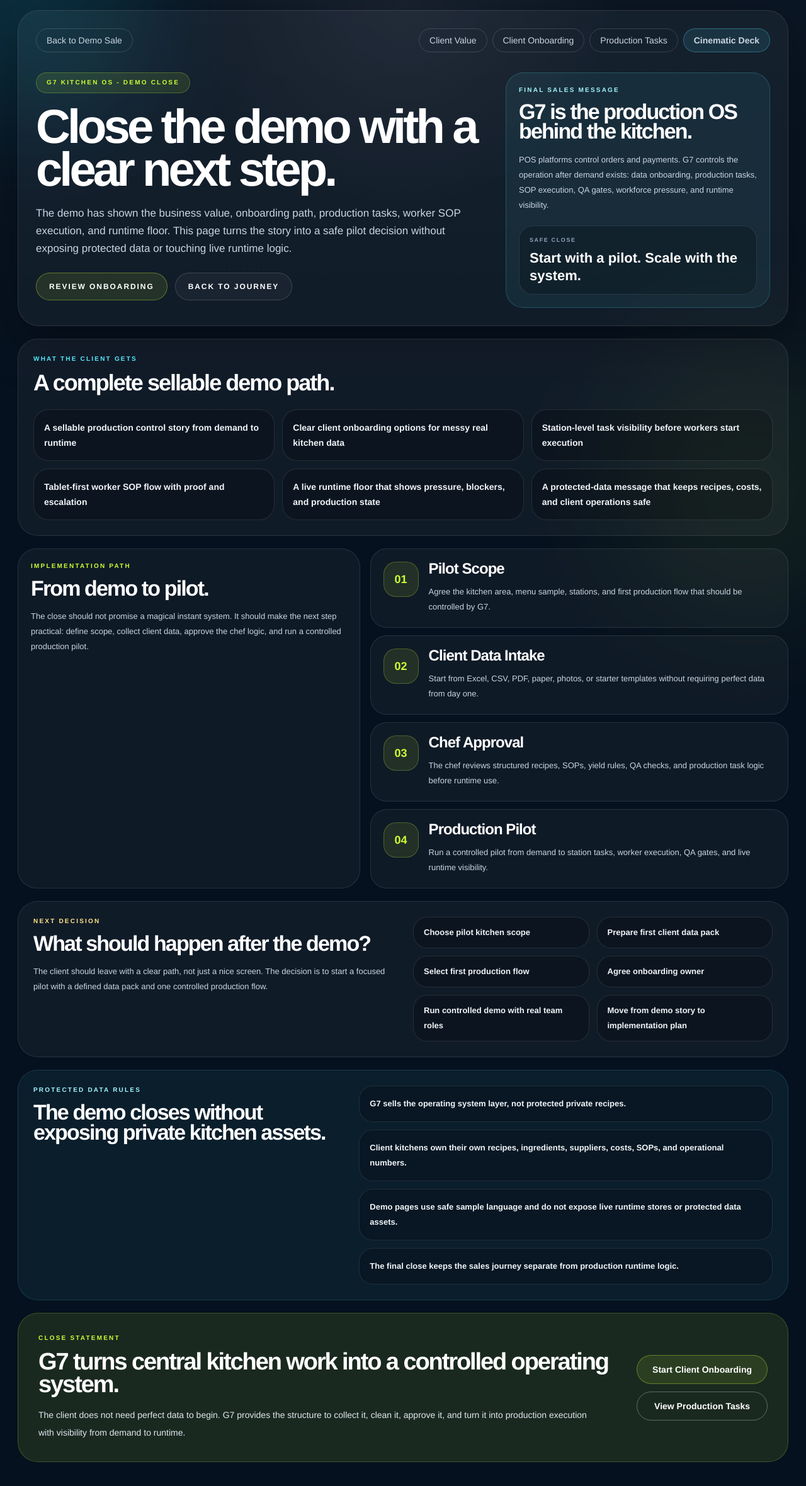
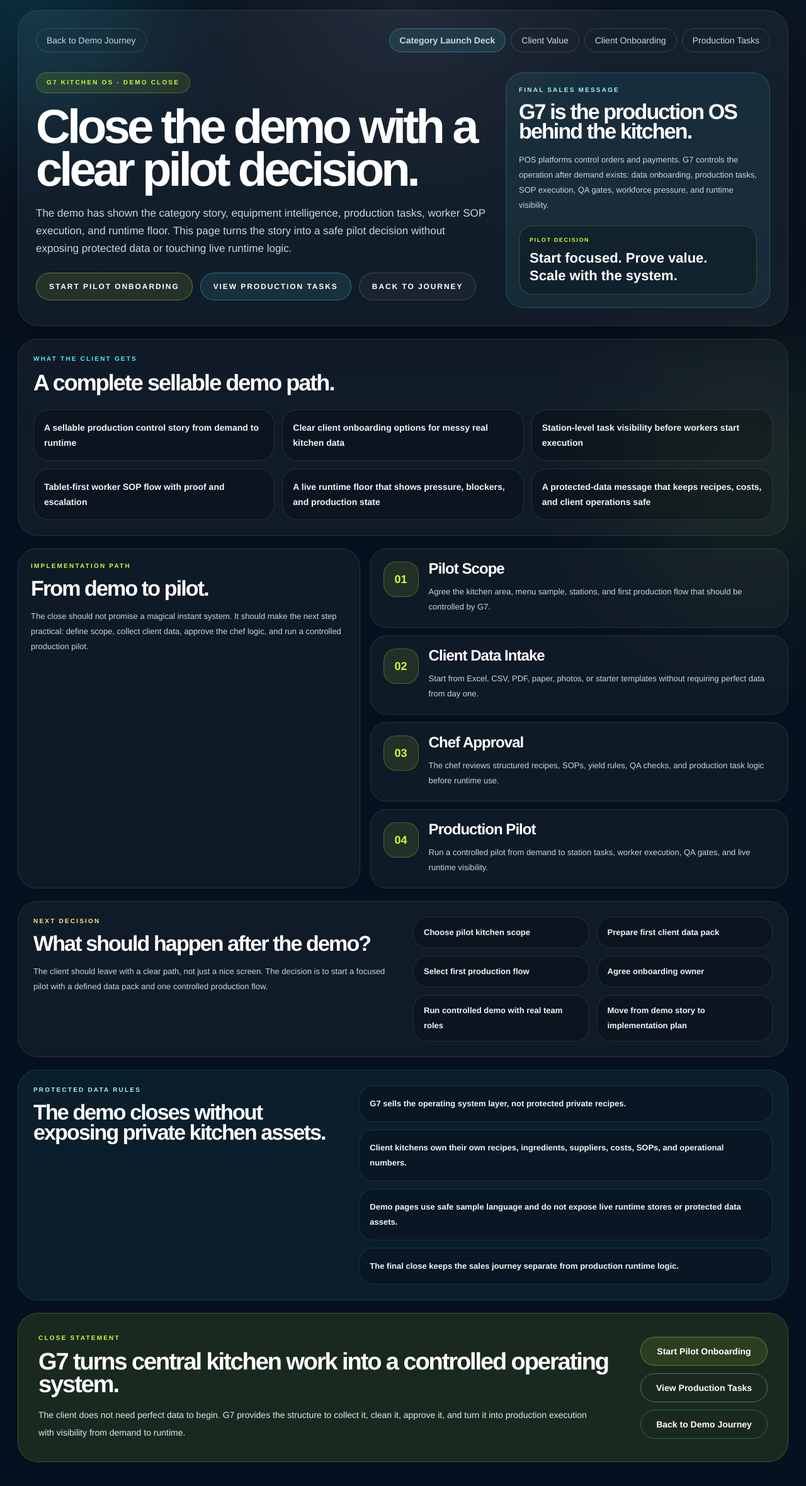
Before and after one commit to ammsofia11-wq/g7-mvpos, a Next.js app: page /demo-close in a window 1280 px wide. Shown: the whole page at 63% size. Built offline with nearby package versions, Linux system fonts and the light colour scheme.

Commit message:
Polish final demo close decision

```diff
--- a/app/demo-close/page.tsx
+++ b/app/demo-close/page.tsx
@@ -64,33 +64,36 @@ export default function DemoClosePage() {
               href="/demo-sale"
               className="rounded-full border border-white/15 px-4 py-2 transition hover:border-cyan-300/40 hover:text-cyan-200"
             >
-              Back to Demo Sale
+              Back to Demo Journey
             </Link>
 
             <div className="flex flex-wrap gap-2">
+              <Link
+                href="/demo-deck"
+                className="rounded-full border border-cyan-300/30 bg-cyan-300/10 px-4 py-2 font-black text-cyan-100 transition hover:border-cyan-200 hover:bg-cyan-300/15 hover:text-white"
+              >
+                Category Launch Deck
+              </Link>
+
               <Link
                 href="/client-value"
                 className="rounded-full border border-white/15 px-4 py-2 transition hover:border-emerald-300/40 hover:text-emerald-200"
               >
                 Client Value
               </Link>
+
               <Link
                 href="/client-onboarding"
                 className="rounded-full border border-white/15 px-4 py-2 transition hover:border-[#CCFF33]/40 hover:text-[#CCFF33]"
               >
                 Client Onboarding
               </Link>
+
               <Link
                 href="/production-tasks"
                 className="rounded-full border border-white/15 px-4 py-2 transition hover:border-amber-300/40 hover:text-amber-200"
               >
                 Production Tasks
-              </Link>
-              <Link
-                href="/demo-deck"
-                className="rounded-full border border-cyan-300/30 bg-cyan-300/10 px-4 py-2 font-black text-cyan-100 transition hover:border-cyan-200 hover:bg-cyan-300/15 hover:text-white"
-              >
-                Cinematic Deck
               </Link>
             </div>
           </nav>
@@ -102,11 +105,14 @@ export default function DemoClosePage() {
               </div>
 
               <h1 className="mt-5 max-w-5xl text-[42px] font-black leading-[0.9] tracking-[-0.065em] text-white sm:text-[62px] lg:text-[76px]">
-                Close the demo with a clear next step.
+                Close the demo with a clear pilot decision.
               </h1>
 
               <p className="mt-5 max-w-3xl text-[15px] leading-7 text-slate-300 sm:text-[17px]">
-                The demo has shown the business value, onboarding path, production tasks, worker SOP execution, and runtime floor. This page turns the story into a safe pilot decision without exposing protected data or touching live runtime logic.
+                The demo has shown the category story, equipment intelligence,
+                production tasks, worker SOP execution, and runtime floor. This
+                page turns the story into a safe pilot decision without exposing
+                protected data or touching live runtime logic.
               </p>
 
               <div className="mt-6 flex flex-wrap gap-3">
@@ -114,7 +120,14 @@ export default function DemoClosePage() {
                   href="/client-onboarding"
                   className="rounded-full border border-[#CCFF33]/35 bg-[#CCFF33]/10 px-5 py-3 text-[12px] font-black uppercase tracking-[0.16em] text-[#CCFF33] transition hover:border-[#CCFF33] hover:bg-[#CCFF33]/15 hover:text-[#E9FF9A]"
                 >
-                  Review Onboarding
+                  Start Pilot Onboarding
+                </Link>
+
+                <Link
+                  href="/production-tasks"
+                  className="rounded-full border border-cyan-300/35 bg-cyan-300/10 px-5 py-3 text-[12px] font-black uppercase tracking-[0.16em] text-cyan-100 transition hover:border-cyan-200 hover:bg-cyan-300/15 hover:text-white"
+                >
+                  View Production Tasks
                 </Link>
 
                 <Link
@@ -136,15 +149,19 @@ export default function DemoClosePage() {
               </h2>
 
               <p className="mt-4 text-[13px] leading-6 text-slate-300">
-                POS platforms control orders and payments. G7 controls the operation after demand exists: data onboarding, production tasks, SOP execution, QA gates, workforce pressure, and runtime visibility.
+                POS platforms control orders and payments. G7 controls the
+                operation after demand exists: data onboarding, production tasks,
+                SOP execution, QA gates, workforce pressure, and runtime
+                visibility.
               </p>
 
-              <div className="mt-5 rounded-[22px] border border-white/10 bg-black/20 p-4">
-                <p className="text-[9px] font-black uppercase tracking-[0.18em] text-slate-400">
-                  Safe Close
+              <div className="mt-5 rounded-[22px] border border-[#CCFF33]/20 bg-black/20 p-4">
+                <p className="text-[9px] font-black uppercase tracking-[0.18em] text-[#CCFF33]">
+                  Pilot Decision
                 </p>
+
                 <p className="mt-2 text-[22px] font-black leading-tight text-white">
-                  Start with a pilot. Scale with the system.
+                  Start focused. Prove value. Scale with the system.
                 </p>
               </div>
             </aside>
@@ -156,6 +173,7 @@ export default function DemoClosePage() {
             <p className="text-[10px] font-black uppercase tracking-[0.22em] text-cyan-300">
               What the client gets
             </p>
+
             <h2 className="mt-3 text-[36px] font-black leading-none tracking-[-0.055em] text-white">
               A complete sellable demo path.
             </h2>
@@ -186,7 +204,9 @@ export default function DemoClosePage() {
             </h2>
 
             <p className="mt-4 text-[13px] leading-6 text-slate-300">
-              The close should not promise a magical instant system. It should make the next step practical: define scope, collect client data, approve the chef logic, and run a controlled production pilot.
+              The close should not promise a magical instant system. It should
+              make the next step practical: define scope, collect client data,
+              approve the chef logic, and run a controlled production pilot.
             </p>
           </div>
 
@@ -205,6 +225,7 @@ export default function DemoClosePage() {
                     <h3 className="text-[24px] font-black leading-none tracking-[-0.04em] text-white">
                       {item.title}
                     </h3>
+
                     <p className="mt-3 text-[13px] leading-6 text-slate-300">
                       {item.text}
                     </p>
@@ -227,7 +248,9 @@ export default function DemoClosePage() {
               </h2>
 
               <p className="mt-4 text-[13px] leading-6 text-slate-300">
-                The client should leave with a clear path, not just a nice screen. The decision is to start a focused pilot with a defined data pack and one controlled production flow.
+                The client should leave with a clear path, not just a nice
+                screen. The decision is to start a focused pilot with a defined
+                data pack and one controlled production flow.
               </p>
             </div>
 
@@ -277,11 +300,14 @@ export default function DemoClosePage() {
               </p>
 
               <h2 className="mt-3 text-[38px] font-black leading-[0.95] tracking-[-0.055em] text-white">
-                G7 turns central kitchen work into a controlled operating system.
+                G7 turns central kitchen work into a controlled operating
+                system.
               </h2>
 
               <p className="mt-4 max-w-4xl text-[14px] leading-7 text-slate-200">
-                The client does not need perfect data to begin. G7 provides the structure to collect it, clean it, approve it, and turn it into production execution with visibility from demand to runtime.
+                The client does not need perfect data to begin. G7 provides the
+                structure to collect it, clean it, approve it, and turn it into
+                production execution with visibility from demand to runtime.
               </p>
             </div>
 
@@ -290,7 +316,7 @@ export default function DemoClosePage() {
                 href="/client-onboarding"
                 className="rounded-full border border-[#CCFF33]/35 bg-[#CCFF33]/10 px-6 py-3 text-center text-sm font-black text-[#CCFF33] transition hover:border-[#CCFF33] hover:bg-[#CCFF33]/15 hover:text-[#E9FF9A]"
               >
-                Start Client Onboarding
+                Start Pilot Onboarding
               </Link>
 
               <Link
@@ -299,6 +325,13 @@ export default function DemoClosePage() {
               >
                 View Production Tasks
               </Link>
+
+              <Link
+                href="/demo-sale"
+                className="rounded-full border border-cyan-300/30 px-6 py-3 text-center text-sm font-black text-cyan-100 transition hover:border-cyan-200 hover:bg-cyan-300/10"
+              >
+                Back to Demo Journey
+              </Link>
             </div>
           </div>
         </section>
```
